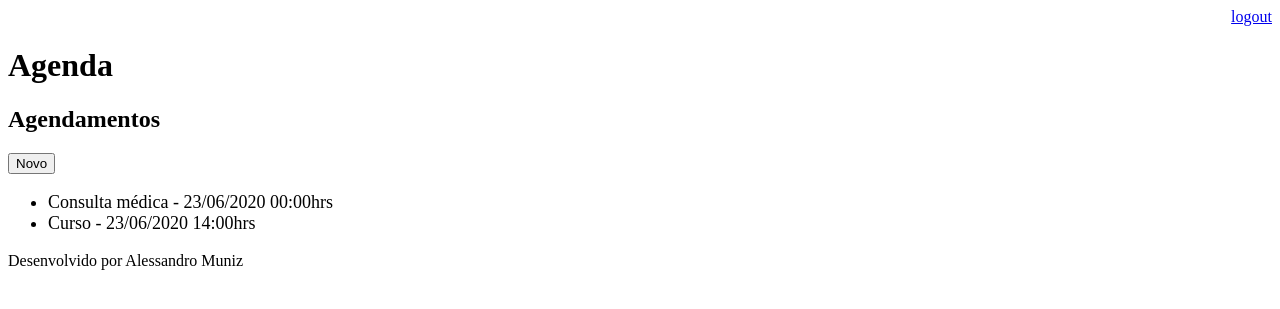
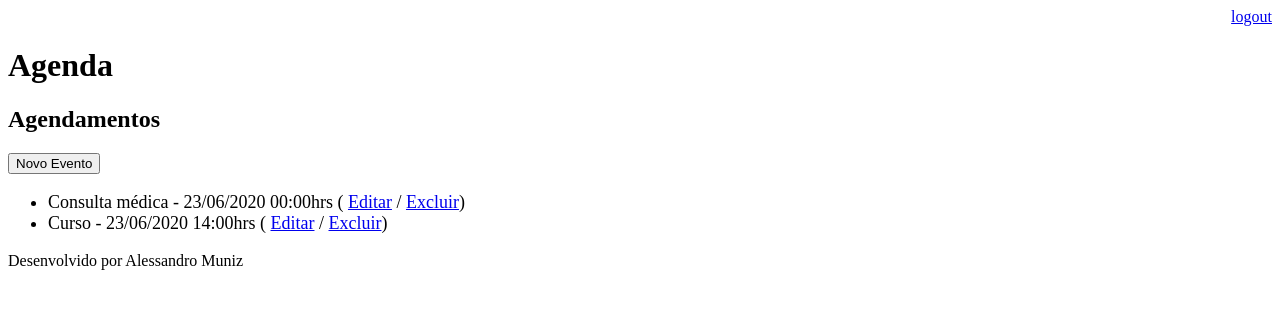
Before and after one commit to Alessandro1979-itac/agenda_django, a Django app: page /agenda/ in a window 1280 px wide. Shown: the top 309 px of the page. Run offline with Django 3.2, Linux system fonts and the light colour scheme; a user stored in the database is signed in; data comes from the database, SQL or seed files in the repository.

Commit message:
Adicionado funções de alteração e excluir de dados

```diff
--- a/agenda_django/urls.py
+++ b/agenda_django/urls.py
@@ -24,7 +24,7 @@ urlpatterns = [
     #path('agenda/lista/<int:id_usuario>/', views.json_lista_evento),
     path('agenda/evento/', views.evento),
     path('agenda/evento/submit', views.submit_evento),
-    #path('agenda/evento/delete/<int:id_evento>/', views.delete_evento),
+    path('agenda/evento/delete/<int:id_evento>/', views.delete_evento),
     path('', RedirectView.as_view(url='/agenda/')),
     path('login/', views.login_user),
     path('login/submit', views.submit_login),
--- a/core/models.py
+++ b/core/models.py
@@ -1,5 +1,6 @@
 from django.db import models
 from django.contrib.auth.models import User
+from datetime import datetime
 
 # Create your models here.
 
@@ -18,3 +19,6 @@ class Evento(models.Model):
 
     def get_data_evento(self):
         return self.data_evento.strftime('%d/%m/%Y %H:%Mhrs')
+
+    def get_data_input_evento(self):
+        return self.data_evento.strftime('%Y-%m-%dT%H:%M')
--- a/core/views.py
+++ b/core/views.py
@@ -1,8 +1,11 @@
+#from django.contrib.auth.models import User
 from django.shortcuts import render, redirect
 from core.models import Evento
 from django.contrib.auth.decorators import login_required
 from django.contrib.auth import authenticate, login, logout
 from django.contrib import messages
+#from datetime import datetime, timedelta
+from django.http.response import Http404
 
 # Create your views here.
 
@@ -37,7 +40,11 @@ def lista_eventos(request):
 
 @login_required(login_url='/login/')
 def evento(request):
-    return render(request, 'evento.html')
+    id_evento = request.GET.get('id')
+    dados = {}
+    if id_evento:
+        dados['evento'] = Evento.objects.get(id=id_evento)
+    return render(request, 'evento.html', dados)
 
 @login_required(login_url='/login/')
 def submit_evento(request):
@@ -46,8 +53,33 @@ def submit_evento(request):
         data_evento = request.POST.get('data_evento')
         descricao = request.POST.get('descricao')
         usuario = request.user
-        Evento.objects.create(titulo=titulo,
-                              data_evento=data_evento,
-                              descricao=descricao,
-                              usuario=usuario)
+        id_evento = request.POST.get('id_evento')
+        if id_evento:
+            evento = Evento.objects.get(id=id_evento)
+            if evento.usuario == usuario:
+                evento.titulo = titulo
+                evento.descricao = descricao
+                evento.data_evento = data_evento
+                evento.save()
+            # Evento.objects.filter(id=id_evento).update(titulo=titulo,
+            #                                           data_evento=data_evento,
+            #                                           descricao=descricao)
+            else:
+                Evento.objects.create(titulo=titulo,
+                                      data_evento=data_evento,
+                                      descricao=descricao,
+                                      usuario=usuario)
     return redirect('/')
+
+@login_required(login_url='/login/')
+def delete_evento(resquest, id_evento):
+    usuario = resquest.user
+    try:
+        evento = Evento.objects.get(id=id_evento)
+    except Exception:
+        raise Http404()
+    if usuario == evento.usuario:
+        evento.delete()
+    else:
+        raise Http404
+    return redirect('/')
--- a/templates/agenda.html
+++ b/templates/agenda.html
@@ -3,12 +3,18 @@
 {% block content %}
     <h2>Agendamentos</h2>
     <a href="evento/">
-        <button type="button">Novo</button>
+        <button type="button">Novo Evento</button>
     </a>
 
     <ul style="font-size: 18px">
         {% for evento in eventos %}
-            <li>{{ evento.titulo }} - {{ evento.get_data_evento }}</li>
+            <li>
+                <div style={% if evento.get_evento_atrasado %} "color:red" {% endif %}>
+                    {{ evento.titulo }} - {{ evento.get_data_evento }}
+                    ( <a href="evento/?id={{ evento.id }}">Editar</a>
+                    / <a href="evento/delete/{{ evento.id }}/">Excluir</a>)
+                </div>
+            </li>
         {% endfor %}
     </ul>
 {% endblock %}
```
Also changed, not shown: templates/evento.html (+4 -4 lines).
